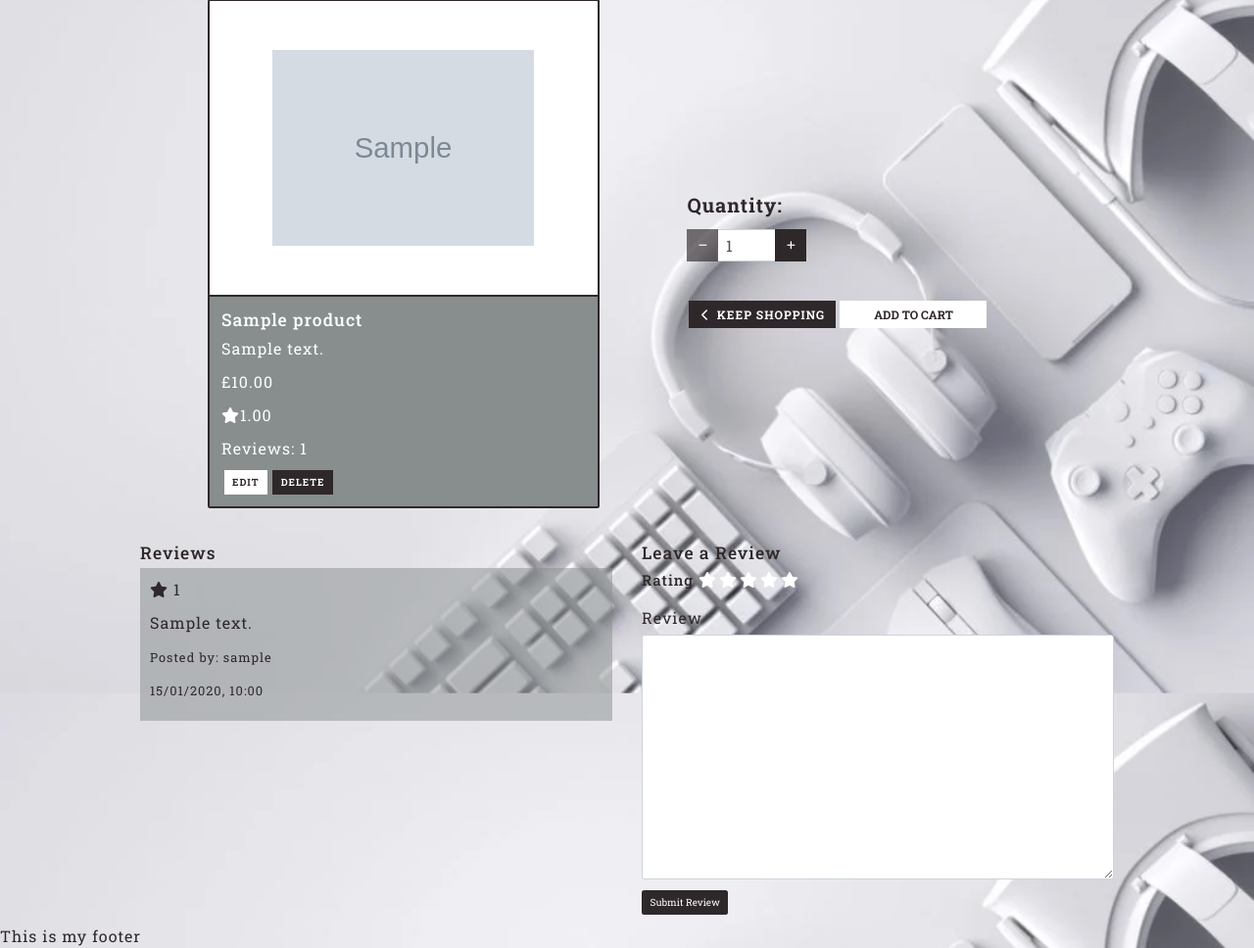
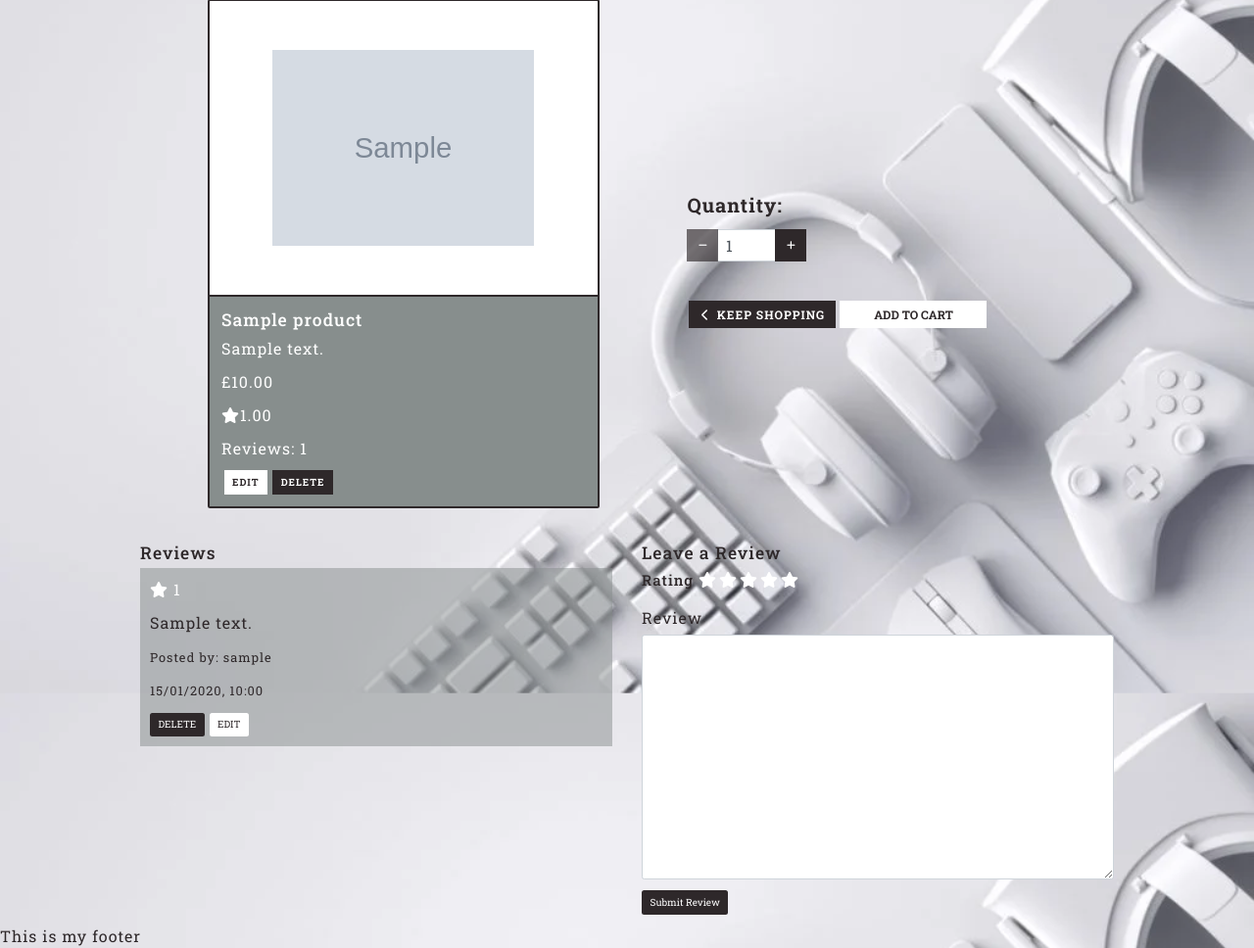
Before and after one commit to ThomasWharton/gamer-station, a Django app: page /products/1/ in a window 1280 px wide. Shown: the part 146-1114 px from the top of the page at 98% size. Run offline with Django 3.2, Linux system fonts and the light colour scheme; a user stored in the database is signed in; tables that the repository leaves empty hold one stand-in row (values such as "Sample post"); grey boxes marked "Sample" are stand-in pictures; parts of the project's set-up code (start-up, migrations or seed data) failed here and were passed over; some libraries are stand-ins or nearby versions.

Commit message:
Add functionality to edit/delete reviews

```diff
--- a/products/templates/products/product_detail.html
+++ b/products/templates/products/product_detail.html
@@ -90,15 +90,25 @@
         </form>
     </div>
     <div class="row">
-        <div class="col-6">
+        <div class="col-12 col-md-6">
             <h3 class="mt-5">Reviews</h3>
             {% if reviews %}
                 {% for review in reviews %}
                     <div class="bg-transparent-grey p-3 mb-1">
-                        <p><i class="fas fa-star"></i> {{ review.rating }}</p>
-                        <p>{{ review.review }}</p>
+                        <p id="rating{{ review.id }}" class="text-white"><i class="fas fa-star"></i> {{ review.rating }}</p>
+                        <p id="review{{ review.id }}">{{ review.review }}</p>
                         <p><small>Posted by: {{ review.user }}</small></p>
                         <p><small>{{ review.created_on|date:"d/m/Y, H:i" }}</small></p>
+                        {% if user.is_authenticated and review.user == request.user or request.user.is_superuser %}
+                            <button class="btn btn-delete btn-black text-uppercase" data-review_id="{{ review.id }}">
+                                Delete
+                            </button>
+                        {% endif %}
+                        {% if user.is_authenticated and review.user == request.user %}
+                            <button class="btn btn-edit btn-white text-uppercase" data-review_id="{{ review.id }}">
+                                Edit
+                            </button>
+                        {% endif %}
                     </div>
                 {% endfor %}
                 <div class="pagination">
@@ -117,10 +127,10 @@
                 <p>No reviews yet! Why not leave one!</p>
             {% endif %}
         </div>
-        <div class="col-6">
+        <div class="col-12 col-md-6">
             <h3 class="mt-5">Leave a Review</h3>
             {% if request.user.is_authenticated %}
-                <form method="POST">
+                <form method="POST" id="reviewForm">
                     {% csrf_token %}
                     <div class="form-group rating-container">
                         <h4 class="mr-2">Rating</h4>
@@ -129,7 +139,7 @@
                     <div class="form-group">
                         {{ review_form.review | as_crispy_field }}
                     </div>
-                    <button type="submit" class="btn btn-black">Submit Review</button>
+                    <button type="submit" id="submitButton" class="btn btn-black">Submit Review</button>
                 </form>
             {% else %}
                 <a href="{% url 'account_signup' %}" class="text-info">Create an account</a> or
@@ -137,12 +147,33 @@
             {% endif %}
         </div>
     </div>
+</div>
 
+<!-- Delete confirmatiopn modal -->
+<div class="modal fade" id="deleteModal" tabindex="-1" aria-labelledby="deleteModalLabel" aria-hidden="true">
+    <div class="modal-dialog">
+        <div class="modal-content">
+            <div class="modal-header">
+                <h5 class="modal-title" id="deleteModalLabel">
+                    Delete review?
+                </h5>
+                <button type="button" class="btn-close" data-dismiss="modal" aria-label="Close">X</button>
+            </div>
+            <div class="modal-body">
+                Are you sure you want to delete your review?
+                This action cannot be undone.
+            </div>
+            <div class="modal-footer">
+                <button type="button" class="btn btn-secondary" data-dismiss="modal">Close</button>
+                <a href="#" id="deleteConfirm" class="btn btn-danger">Delete</a>
+            </div>
+        </div>
+    </div>
 </div>
 {% endblock %}
 
 {% block postloadjs %}
     {{ block.super }}
     {% include 'products/includes/quantity_input_script.html' %}
-    <script src="{% static "js/star_rating.js" %}"></script>
+    <script src="{% static 'js/reviews.js' %}"></script>
 {% endblock %}
--- a/products/templates/products/products.html
+++ b/products/templates/products/products.html
@@ -36,7 +36,7 @@
                                 </a>
                                 <p class="card-text">{{ product.description }}</p>
                                 <p class="card-text">£{{ product.price }}</p>
-                                <p class="card-text"><i class="fas fa-star"></i> {{ product.average_rating|default_if_none:"No ratings yet" }}</p>
+                                <p class="card-text"><i class="fas fa-star"></i> {{ product.average_rating|floatformat:2|default_if_none:"No ratings yet" }}</p>
                                 <p class="card-text">Reviews: {{ product.review_count }}</p>
                             </div>
                         </div>
--- a/products/urls.py
+++ b/products/urls.py
@@ -7,4 +7,6 @@ urlpatterns = [
     path('add/', views.add_product, name='add_product'),
     path('edit/<int:product_id>', views.edit_product, name='edit_product'),
     path('delete/<int:product_id>', views.delete_product, name='delete_product'),
+    path('<int:product_id>/edit_review/<int:review_id>', views.review_edit, name='review_edit'),
+    path('<int:product_id>/delete_review/<int:review_id>', views.review_delete, name='review_delete'),
 ]
--- a/products/views.py
+++ b/products/views.py
@@ -1,4 +1,4 @@
-from django.shortcuts import render, redirect, reverse, get_object_or_404
+from django.shortcuts import render, redirect, reverse, get_object_or_404, HttpResponseRedirect
 from django.core.paginator import Paginator, PageNotAnInteger, EmptyPage
 from django.contrib import messages
 from django.contrib.auth.decorators import login_required
@@ -75,20 +75,23 @@ def product_detail(request, product_id):
                 request,
                 'Review submitted successfully!'
             )
-            return redirect(reverse('product_detail', args=[product_id]))
+            return HttpResponseRedirect(f"{reverse('product_detail', args=[product_id])}?on_form_submit=True")
         else:
-            print(review_form.errors)
             messages.error(
                 request, 'Failed to submit review'
             )
 
     review_form = ReviewForm()
 
+    # Check if reloading page after submitting review
+    on_form_submit = request.GET.get('on_form_submit') == 'True'
+
     context = {
         "product": product,
         'average_rating': product.average_rating(),
         'review_form': review_form,
-        'reviews': reviews
+        'reviews': reviews,
+        'on_form_submit': on_form_submit,
     }
 
     return render(request, 'products/product_detail.html', context)
@@ -158,3 +161,40 @@ def delete_product(request, product_id):
     product.delete()
     messages.success(request, 'Successfully deleted product')
     return redirect (reverse('products'))
+
+
+def review_edit(request, product_id, review_id):
+    """
+    View to edit reviews
+    """
+    if request.method == "POST":
+
+        product = get_object_or_404(Product, pk=product_id)
+        review = get_object_or_404(Review, pk=review_id)
+        review_form = ReviewForm(data=request.POST, instance=review)
+
+        if review_form.is_valid() and review.user == request.user:
+            review = review_form.save(commit=False)
+            review.product = product
+            review.save()
+            messages.success(request, 'Review Updated!')
+        else:
+            messages.error(request, 'Error updating review!')
+
+    return HttpResponseRedirect(f"{reverse('product_detail', args=[product_id])}?on_form_submit=True")
+
+
+def review_delete(request, product_id, review_id):
+    """
+    View to delete review
+    """
+    product = get_object_or_404(Product, pk=product_id)
+    review = get_object_or_404(Review, pk=review_id)
+
+    if review.user == request.user or request.user.is_superuser:
+        review.delete()
+        messages.success(request, 'Review deleted!')
+    else:
+        messages.error(request, 'You can only delete your own reviews!')
+
+    return HttpResponseRedirect(f"{reverse('product_detail', args=[product_id])}?on_form_submit=True")
--- a/static/css/base.css
+++ b/static/css/base.css
@@ -480,6 +480,13 @@ body {
     .margin-10 {
         margin-top: 10rem;
     }
+
+    .message-container {
+        position: fixed;
+        top: 100px;
+        right: 5px;
+        z-index: 999999999;
+    }
 }
 
 @media (max-width: 768px) {
@@ -512,7 +519,7 @@ body {
     }
 }
 
-@media (max-width: 1086px) {
+@media (max-width: 1105px) {
     .logo {
         font-size: 2.5rem;
     }
--- /dev/null
+++ b/static/js/reviews.js
@@ -0,0 +1,91 @@
+const editButtons = document.getElementsByClassName("btn-edit");
+const reviewText = document.getElementById("id_review");
+const reviewForm = document.getElementById("reviewForm");
+const submitButton = document.getElementById("submitButton");
+const ratingField = document.getElementsByName("rating");
+const ratingLabels = document.querySelectorAll('.rating-container ul li label');
+
+const deleteModal = new bootstrap.Modal(document.getElementById("deleteModal"));
+const deleteButtons = document.getElementsByClassName("btn-delete");
+const deleteConfirm = document.getElementById("deleteConfirm");
+
+// Highlight stars when hovered over or selected
+
+document.querySelectorAll('.rating-container ul li label').forEach((label, index, labels) => {
+    label.addEventListener('mouseover', () => {
+        highlightStars(index, labels);
+    });
+
+    label.addEventListener('mouseout', () => {
+        resetStars(labels);
+    });
+
+    label.addEventListener('click', () => {
+        selectStars(index, labels);
+    });
+});
+
+function highlightStars(index, labels) {
+    labels.forEach((label, i) => {
+        label.querySelector('i').style.color = i <= index ? '#878E8D' : '#fff';
+    });
+}
+
+function resetStars(labels) {
+    const checkedIndex = Array.from(labels).findIndex(label => label.querySelector('input').checked);
+    highlightStars(checkedIndex, labels);
+}
+
+function selectStars(index, labels) {
+    labels[index].querySelector('input').checked = true;
+    highlightStars(index, labels);
+}
+
+/**
+ * Initializes edit functionality for the provided edit buttons.
+ *
+ * For each button in the `editButtons` collection:
+ * - Retrieves the associated review's ID upon click.
+ * - Fetches the content of the corresponding review.
+ * - Populates the `reviewText` input/textarea with the review's content for editing.
+ * - Populates the `ratingField` with the review's rating for editing.
+ * - Updates the submit button's text to "Update".
+ * - Sets the form's action attribute to the `edit_review/{reviewId}` endpoint.
+ */
+for (let button of editButtons) {
+    button.addEventListener("click", (e) => {
+        let reviewId = e.target.getAttribute("data-review_id");
+        let reviewContent = document.getElementById(`review${reviewId}`).innerText;
+        let reviewRating = parseInt(document.getElementById(`rating${reviewId}`).innerText.trim()); // Assuming rating is a number
+
+        reviewText.value = reviewContent;
+        submitButton.innerText = "Update";
+        reviewForm.setAttribute("action", `edit_review/${reviewId}`);
+
+        // Set the rating field and highlight the stars
+        for (let radio of ratingField) {
+            if (parseInt(radio.value) === reviewRating) {
+                radio.checked = true;
+                highlightStars(reviewRating - 1, ratingLabels); // Adjust index as rating is 1-based
+            }
+        }
+    });
+}
+
+/**
+ * Initializes deletion functionality for the provided delete buttons.
+ *
+ * For each button in the `deleteButtons` collection:
+ * - Retrieves the associated review's ID upon click.
+ * - Updates the `deleteConfirm` link's href to point to the
+ * deletion endpoint for the specific review.
+ * - Displays a confirmation modal (`deleteModal`) to prompt
+ * the user for confirmation before deletion.
+ */
+for (let button of deleteButtons) {
+    button.addEventListener("click", (e) => {
+        let reviewId = e.target.getAttribute("data-review_id");
+        deleteConfirm.href = `delete_review/${reviewId}`;
+        deleteModal.show();
+    });
+}
--- a/static/js/star_rating.js
+++ /dev/null
@@ -1,31 +0,0 @@
-// Script to highlight star rating on hover and on checked
-
-document.querySelectorAll('.rating-container ul li label').forEach((label, index, labels) => {
-    label.addEventListener('mouseover', () => {
-        highlightStars(index, labels);
-    });
-
-    label.addEventListener('mouseout', () => {
-        resetStars(labels);
-    });
-
-    label.addEventListener('click', () => {
-        selectStars(index, labels);
-    });
-});
-
-function highlightStars(index, labels) {
-    labels.forEach((label, i) => {
-        label.querySelector('i').style.color = i <= index ? '#878E8D' : '#fff';
-    });
-}
-
-function resetStars(labels) {
-    const checkedIndex = Array.from(labels).findIndex(label => label.querySelector('input').checked);
-    highlightStars(checkedIndex, labels);
-}
-
-function selectStars(index, labels) {
-    labels[index].querySelector('input').checked = true;
-    highlightStars(index, labels);
-}
--- a/templates/includes/toasts/toast_success.html
+++ b/templates/includes/toasts/toast_success.html
@@ -13,7 +13,7 @@
                 {{ message }}
             </div>
         </div>
-        {% if grand_total and not on_profile_page %}
+        {% if grand_total and not on_profile_page and not on_form_submit %}
 
             <div class="cart-notification-wrapper">
                 <div class="toast-border">
```
